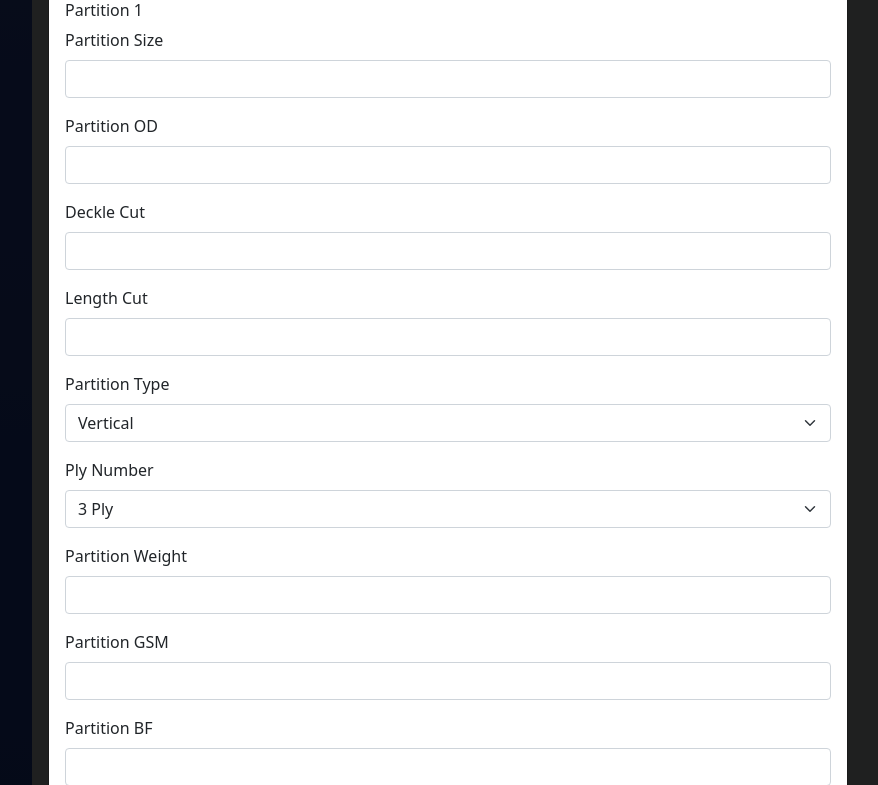
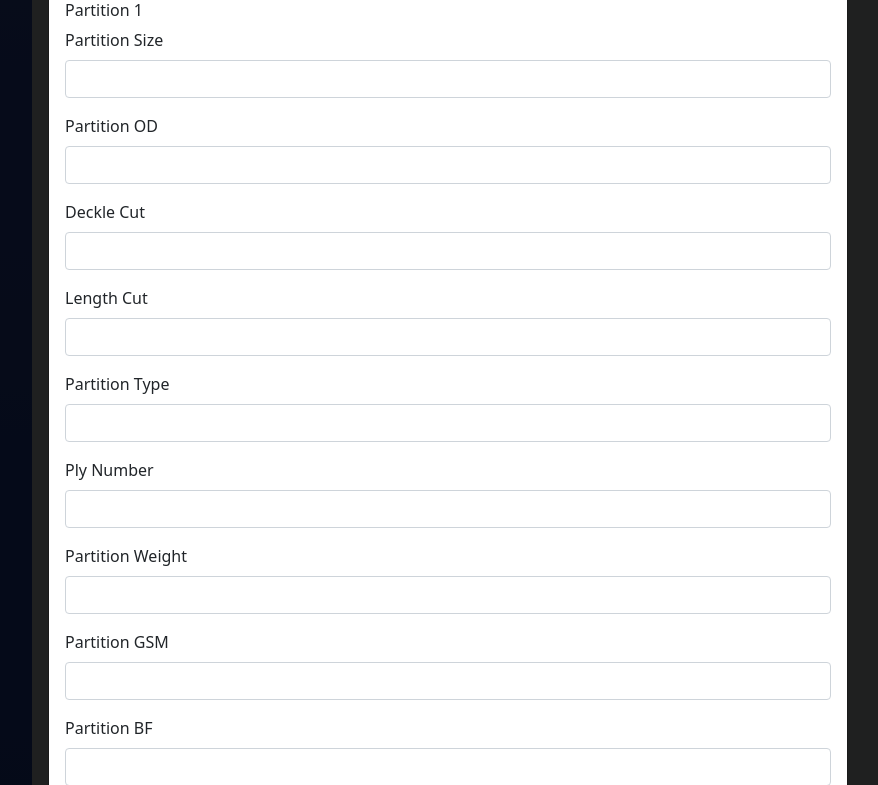
Before and after one commit to JANMAY007/SGIWebsite, a Django app: page /purchase-order/ in a window 1280 px wide, after a click on "Add Product". Shown: the part 1242-2027 px from the top of the page, without its empty margins (192-1070 px from the left). Run offline with Django 5.2, Linux system fonts and the light colour scheme; tables that the repository leaves empty hold one stand-in row (values such as "Sample post"); some libraries are stand-ins or nearby versions.

Commit message:
Updated Product form

```diff
--- a/Corrugation/views.py
+++ b/Corrugation/views.py
@@ -142,28 +142,30 @@ def add_product(request):
             cs=cs
         )
 
-        partition_size = request.POST.getlist('partition_size')
-        partition_od = request.POST.getlist('partition_od')
-        deckle_cut = request.POST.getlist('deckle_cut')
-        length_cut = request.POST.getlist('length_cut')
-        partition_type = request.POST.getlist('partition_type')
-        ply_no = request.POST.getlist('ply_no')
-        partition_weight = request.POST.getlist('partition_weight')
-        partition_gsm = request.POST.getlist('partition_gsm')
-        partition_bf = request.POST.getlist('partition_bf')
+        partition_data = zip(
+            request.POST.getlist('partition_size'),
+            request.POST.getlist('partition_od'),
+            request.POST.getlist('deckle_cut'),
+            request.POST.getlist('length_cut'),
+            request.POST.getlist('partition_type'),
+            request.POST.getlist('ply_no'),
+            request.POST.getlist('partition_weight'),
+            request.POST.getlist('partition_gsm'),
+            request.POST.getlist('partition_bf')
+        )
 
-        for i in range(len(partition_size)):
+        for partition in partition_data:
             Partition.objects.create(
                 product_name=product,
-                partition_size=partition_size[i],
-                partition_od=partition_od[i],
-                deckle_cut=deckle_cut[i],
-                length_cut=length_cut[i],
-                partition_type=partition_type[i],
-                ply_no=ply_no[i],
-                partition_weight=partition_weight[i],
-                gsm=partition_gsm[i],
-                bf=partition_bf[i]
+                partition_size=partition[0],
+                partition_od=partition[1],
+                deckle_cut=partition[2],
+                length_cut=partition[3],
+                partition_type=partition[4],
+                ply_no=partition[5],
+                partition_weight=partition[6],
+                gsm=partition[7],
+                bf=partition[8]
             )
         return redirect('Corrugation:purchase_order')
     return redirect('Corrugation:purchase_order')
--- a/templates/purchase_order.html
+++ b/templates/purchase_order.html
@@ -101,15 +101,17 @@
     </div>
 
     <!-- Modal Structure -->
-    <div class="modal fade" id="addProductModal" tabindex="-1" aria-labelledby="addProductModalLabel" aria-hidden="true">
+    <div class="modal fade" id="addProductModal" tabindex="-1" aria-labelledby="addProductModalLabel"
+         aria-hidden="true">
         <div class="modal-dialog modal-lg">
             <div class="modal-content">
                 <div class="modal-header">
                     <h5 class="modal-title" id="addProductModalLabel">Add New Product</h5>
                     <button type="button" class="btn-close" data-bs-dismiss="modal" aria-label="Close"></button>
                 </div>
+                <form id="addProductForm" method="post" action="{% url 'Corrugation:add_product' %}">
+                    {% csrf_token %}
                     <div class="modal-body">
-                    <form id="addProductForm">
                         <!-- Product Fields -->
                         <div class="mb-3">
                             <label for="product_name" class="form-label">Product Name</label>
@@ -131,11 +133,13 @@
                         <div class="row mb-3">
                             <div class="col">
                                 <label for="inner_length" class="form-label">Inner Length</label>
-                                <input type="number" class="form-control" id="inner_length" name="inner_length" required>
+                                <input type="number" class="form-control" id="inner_length" name="inner_length"
+                                       required>
                             </div>
                             <div class="col">
                                 <label for="inner_breadth" class="form-label">Inner Width</label>
-                                <input type="number" class="form-control" id="inner_breadth" name="inner_breadth" required>
+                                <input type="number" class="form-control" id="inner_breadth" name="inner_breadth"
+                                       required>
                             </div>
                             <div class="col">
                                 <label for="inner_depth" class="form-label">Inner Height</label>
@@ -146,11 +150,13 @@
                         <div class="row mb-3">
                             <div class="col">
                                 <label for="outer_length" class="form-label">Outer Length</label>
-                                <input type="number" class="form-control" id="outer_length" name="outer_length" required>
+                                <input type="number" class="form-control" id="outer_length" name="outer_length"
+                                       required>
                             </div>
                             <div class="col">
                                 <label for="outer_breadth" class="form-label">Outer Width</label>
-                                <input type="number" class="form-control" id="outer_breadth" name="outer_breadth" required>
+                                <input type="number" class="form-control" id="outer_breadth" name="outer_breadth"
+                                       required>
                             </div>
                             <div class="col">
                                 <label for="outer_depth" class="form-label">Outer Height</label>
@@ -188,63 +194,66 @@
                         <hr>
                         <!-- Partition Fields -->
                         <div id="partitions">
+                            <div id="partitions">
                                 <div class="partition mb-3" id="partition_0">
                                     <h6>Partition 1</h6>
                                     <div class="mb-3">
                                         <label for="partition_size_0" class="form-label">Partition Size</label>
-                                    <input type="text" class="form-control" id="partition_size_0" name="partition_size_0" required>
+                                        <input type="text" class="form-control" id="partition_size_0"
+                                               name="partition_size" required>
                                     </div>
                                     <div class="mb-3">
                                         <label for="partition_od_0" class="form-label">Partition OD</label>
-                                    <input type="text" class="form-control" id="partition_od_0" name="partition_od_0" required>
+                                        <input type="text" class="form-control" id="partition_od_0" name="partition_od"
+                                               required>
                                     </div>
                                     <div class="mb-3">
                                         <label for="deckle_cut_0" class="form-label">Deckle Cut</label>
-                                    <input type="text" class="form-control" id="deckle_cut_0" name="deckle_cut_0" required>
+                                        <input type="text" class="form-control" id="deckle_cut_0" name="deckle_cut"
+                                               required>
                                     </div>
                                     <div class="mb-3">
                                         <label for="length_cut_0" class="form-label">Length Cut</label>
-                                    <input type="text" class="form-control" id="length_cut_0" name="length_cut_0" required>
+                                        <input type="text" class="form-control" id="length_cut_0" name="length_cut"
+                                               required>
                                     </div>
                                     <div class="mb-3">
                                         <label for="partition_type_0" class="form-label">Partition Type</label>
-                                    <select class="form-select" id="partition_type_0" name="partition_type_0" required>
-                                        <option value="vertical">Vertical</option>
-                                        <option value="horizontal">Horizontal</option>
-                                        <option value="z-type">Z-Type</option>
-                                        <option value="criss-cross">Criss-Cross</option>
-                                    </select>
+                                        <input type="text" class="form-control" id="partition_type_0"
+                                               name="partition_type" required>
                                     </div>
                                     <div class="mb-3">
                                         <label for="ply_no_0" class="form-label">Ply Number</label>
-                                    <select class="form-select" id="ply_no_0" name="ply_no_0" required>
-                                        <option value="3">3 Ply</option>
-                                        <option value="5">5 Ply</option>
-                                        <option value="7">7 Ply</option>
-                                    </select>
+                                        <input type="text" class="form-control" id="ply_no_0" name="ply_no" required>
                                     </div>
                                     <div class="mb-3">
                                         <label for="partition_weight_0" class="form-label">Partition Weight</label>
-                                    <input type="text" class="form-control" id="partition_weight_0" name="partition_weight_0" required>
+                                        <input type="text" class="form-control" id="partition_weight_0"
+                                               name="partition_weight" required>
                                     </div>
                                     <div class="mb-3">
                                         <label for="partition_gsm_0" class="form-label">Partition GSM</label>
-                                    <input type="number" class="form-control" id="partition_gsm_0" name="partition_gsm_0" required>
+                                        <input type="number" class="form-control" id="partition_gsm_0"
+                                               name="partition_gsm" required>
                                     </div>
                                     <div class="mb-3">
                                         <label for="partition_bf_0" class="form-label">Partition BF</label>
-                                    <input type="number" class="form-control" id="partition_bf_0" name="partition_bf_0" required>
+                                        <input type="number" class="form-control" id="partition_bf_0"
+                                               name="partition_bf" required>
+                                    </div>
                                 </div>
                             </div>
                         </div>
                         <hr>
-                        <button type="button" class="btn btn-secondary" id="addPartitionBtn">Add Another Partition</button>
-                    </form>
+                        <button type="button" class="btn btn-secondary" id="addPartitionBtn">Add Another Partition
+                        </button>
+
                     </div>
                     <div class="modal-footer">
                         <button type="button" class="btn btn-secondary" data-bs-dismiss="modal">Close</button>
                         <button type="button" class="btn btn-primary" id="saveProductBtn">Save Product</button>
                     </div>
+                </form>
             </div>
         </div>
     </div>
@@ -254,58 +263,51 @@
             let partitionCount = 1;
 
             document.getElementById('addPartitionBtn').addEventListener('click', function () {
-                const partitionTemplate = `
-                    <div class="partition mb-3" id="partition_${partitionCount}">
-                        <h6>Partition ${partitionCount + 1}</h6>
+                var partitionsDiv = document.getElementById('partitions');
+                var newPartitionIndex = partitionsDiv.children.length;
+
+                var newPartitionHTML = `
+                    <div class="partition mb-3" id="partition_${newPartitionIndex}">
+                        <h6>Partition ${newPartitionIndex + 1}</h6>
                         <div class="mb-3">
-                            <label for="partition_size_${partitionCount}" class="form-label">Partition Size</label>
-                            <input type="text" class="form-control" id="partition_size_${partitionCount}" name="partition_size_${partitionCount}" required>
+                            <label for="partition_size_${newPartitionIndex}" class="form-label">Partition Size</label>
+                            <input type="text" class="form-control" id="partition_size_${newPartitionIndex}" name="partition_size" required>
                         </div>
                         <div class="mb-3">
-                            <label for="partition_od_${partitionCount}" class="form-label">Partition OD</label>
-                            <input type="text" class="form-control" id="partition_od_${partitionCount}" name="partition_od_${partitionCount}" required>
+                            <label for="partition_od_${newPartitionIndex}" class="form-label">Partition OD</label>
+                            <input type="text" class="form-control" id="partition_od_${newPartitionIndex}" name="partition_od" required>
                         </div>
                         <div class="mb-3">
-                            <label for="deckle_cut_${partitionCount}" class="form-label">Deckle Cut</label>
-                            <input type="text" class="form-control" id="deckle_cut_${partitionCount}" name="deckle_cut_${partitionCount}" required>
+                            <label for="deckle_cut_${newPartitionIndex}" class="form-label">Deckle Cut</label>
+                            <input type="text" class="form-control" id="deckle_cut_${newPartitionIndex}" name="deckle_cut" required>
                         </div>
                         <div class="mb-3">
-                            <label for="length_cut_${partitionCount}" class="form-label">Length Cut</label>
-                            <input type="text" class="form-control" id="length_cut_${partitionCount}" name="length_cut_${partitionCount}" required>
+                            <label for="length_cut_${newPartitionIndex}" class="form-label">Length Cut</label>
+                            <input type="text" class="form-control" id="length_cut_${newPartitionIndex}" name="length_cut" required>
                         </div>
                         <div class="mb-3">
-                            <label for="partition_type_${partitionCount}" class="form-label">Partition Type</label>
-                            <select class="form-select" id="partition_type_${partitionCount}" name="partition_type_${partitionCount}" required>
-                                <option value="vertical">Vertical</option>
-                                <option value="horizontal">Horizontal</option>
-                                <option value="z-type">Z-Type</option>
-                                <option value="criss-cross">Criss-Cross</option>
-                            </select>
+                            <label for="partition_type_${newPartitionIndex}" class="form-label">Partition Type</label>
+                            <input type="text" class="form-control" id="partition_type_${newPartitionIndex}" name="partition_type" required>
                         </div>
                         <div class="mb-3">
-                            <label for="ply_no_${partitionCount}" class="form-label">Ply Number</label>
-                            <select class="form-select" id="ply_no_${partitionCount}" name="ply_no_${partitionCount}" required>
-                                <option value="3">3 Ply</option>
-                                <option value="5">5 Ply</option>
-                                <option value="7">7 Ply</option>
-                            </select>
+                            <label for="ply_no_${newPartitionIndex}" class="form-label">Ply Number</label>
+                            <input type="text" class="form-control" id="ply_no_${newPartitionIndex}" name="ply_no" required>
                         </div>
                         <div class="mb-3">
-                            <label for="partition_weight_${partitionCount}" class="form-label">Partition Weight</label>
-                            <input type="text" class="form-control" id="partition_weight_${partitionCount}" name="partition_weight_${partitionCount}" required>
+                            <label for="partition_weight_${newPartitionIndex}" class="form-label">Partition Weight</label>
+                            <input type="text" class="form-control" id="partition_weight_${newPartitionIndex}" name="partition_weight" required>
                         </div>
                         <div class="mb-3">
-                            <label for="partition_gsm_${partitionCount}" class="form-label">Partition GSM</label>
-                            <input type="number" class="form-control" id="partition_gsm_${partitionCount}" name="partition_gsm_${partitionCount}" required>
+                            <label for="partition_gsm_${newPartitionIndex}" class="form-label">Partition GSM</label>
+                            <input type="number" class="form-control" id="partition_gsm_${newPartitionIndex}" name="partition_gsm" required>
                         </div>
                         <div class="mb-3">
-                            <label for="partition_bf_${partitionCount}" class="form-label">Partition BF</label>
-                            <input type="number" class="form-control" id="partition_bf_${partitionCount}" name="partition_bf_${partitionCount}" required>
+                            <label for="partition_bf_${newPartitionIndex}" class="form-label">Partition BF</label>
+                            <input type="number" class="form-control" id="partition_bf_${newPartitionIndex}" name="partition_bf" required>
                         </div>
                     </div>
                 `;
-                partitionCount++;
-                document.getElementById('partitions').insertAdjacentHTML('beforeend', partitionTemplate);
+                partitionsDiv.insertAdjacentHTML('beforeend', newPartitionHTML);
             });
 
             document.getElementById('saveProductBtn').addEventListener('click', function () {
```
Lines whose indentation alone changed are shown as unchanged.
